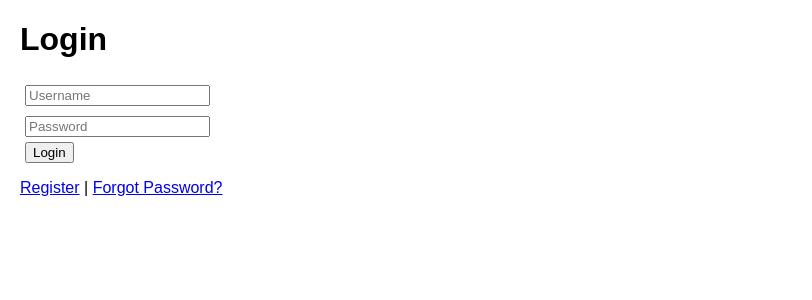
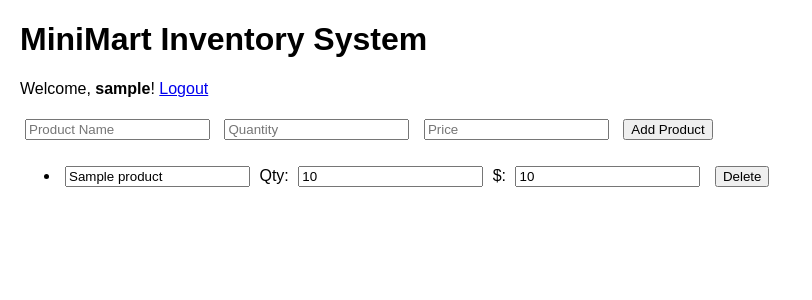
Before and after one commit to bathularaje/mini-mart-inventory, a Flask app: template templates/index.html in a window 1280 px wide. Shown: the top 300 px of the page, without its empty margins (0-812 px from the left). Run offline with Flask 3, Linux system fonts and the light colour scheme; the template is opened without the code that fills it: most values are stand-ins (such as "Sample title", 1, 10 or a date in 2020).

Commit message:
Update index.html

```diff
--- a/templates/index.html
+++ b/templates/index.html
@@ -1,35 +1,110 @@
 <!DOCTYPE html>
 <html>
 <head>
-  <title>Login - MiniMart</title>
+  <title>MiniMart Inventory</title>
   <link rel="stylesheet" href="/static/style.css">
 </head>
 <body>
-  <h1>Login</h1>
-  <form id="loginForm">
-    <input type="text" id="username" placeholder="Username" required><br>
-    <input type="password" id="password" placeholder="Password" required><br>
-    <button type="submit">Login</button>
-  </form>
-  <p><a href="/register">Register</a> | <a href="/forgot-password">Forgot Password?</a></p>
+  <h1>MiniMart Inventory System</h1>
 
-  <script>
-    document.getElementById('loginForm').onsubmit = async function (e) {
-      e.preventDefault();
-      const username = document.getElementById('username').value;
-      const password = document.getElementById('password').value;
+  {% if username %}
+    <p>Welcome, <strong>{{ username }}</strong>! <a href="/logout">Logout</a></p>
 
-      const res = await fetch('/login', {
-        method: 'POST',
-        headers: {'Content-Type': 'application/json'},
-        body: JSON.stringify({ username, password })
-      });
+    <div>
+      <input type="text" id="name" placeholder="Product Name">
+      <input type="number" id="quantity" placeholder="Quantity">
+      <input type="number" id="price" placeholder="Price">
+      <button onclick="addProduct()">Add Product</button>
+    </div>
 
-      const data = await res.json();
-      alert(data.message || data.error);
+    <ul id="productList"></ul>
 
-      if (res.ok) window.location.href = "/";
-    };
-  </script>
+    <script>
+      async function loadProducts() {
+        try {
+          const res = await fetch('/api/products');
+          if (res.status === 401) {
+            alert('You are not authorized. Redirecting to login.');
+            window.location.href = '/login';
+            return;
+          }
+
+          const data = await res.json();
+          const list = document.getElementById('productList');
+          list.innerHTML = '';
+
+          data.forEach(p => {
+            list.innerHTML += `
+              <li>
+                <input value="${p.name}" onchange="updateProduct(${p.id}, this.value, ${p.quantity}, ${p.price})" />
+                Qty: <input type="number" value="${p.quantity}" onchange="updateProduct(${p.id}, '${p.name}', this.value, ${p.price})" />
+                $: <input type="number" value="${p.price}" step="0.01" onchange="updateProduct(${p.id}, '${p.name}', ${p.quantity}, this.value)" />
+                <button onclick="deleteProduct(${p.id})">Delete</button>
+              </li>`;
+          });
+        } catch (err) {
+          console.error('Failed to load products', err);
+        }
+      }
+
+      async function addProduct() {
+        const name = document.getElementById('name').value;
+        const quantity = parseInt(document.getElementById('quantity').value);
+        const price = parseFloat(document.getElementById('price').value);
+
+        if (!name || isNaN(quantity) || isNaN(price)) {
+          alert('Please enter valid product details.');
+          return;
+        }
+
+        const res = await fetch('/api/products', {
+          method: 'POST',
+          headers: { 'Content-Type': 'application/json' },
+          body: JSON.stringify({ name, quantity, price })
+        });
+
+        if (res.ok) {
+          loadProducts();
+          document.getElementById('name').value = '';
+          document.getElementById('quantity').value = '';
+          document.getElementById('price').value = '';
+        } else {
+          alert('Failed to add product.');
+        }
+      }
+
+      async function updateProduct(id, name, quantity, price) {
+        const res = await fetch(`/api/products/${id}`, {
+          method: 'PUT',
+          headers: { 'Content-Type': 'application/json' },
+          body: JSON.stringify({ name, quantity, price })
+        });
+
+        if (res.ok) {
+          loadProducts();
+        } else {
+          alert('Failed to update product.');
+        }
+      }
+
+      async function deleteProduct(id) {
+        const res = await fetch(`/api/products/${id}`, {
+          method: 'DELETE'
+        });
+
+        if (res.ok) {
+          loadProducts();
+        } else {
+          alert('Failed to delete product.');
+        }
+      }
+
+      loadProducts();
+    </script>
+
+  {% else %}
+    <p><a href="/login">Login</a> | <a href="/register">Register</a> | <a href="/forgot-password">Forgot Password</a></p>
+    <p style="color: red;">You must <strong>log in</strong> to access inventory management features.</p>
+  {% endif %}
 </body>
 </html>
```
